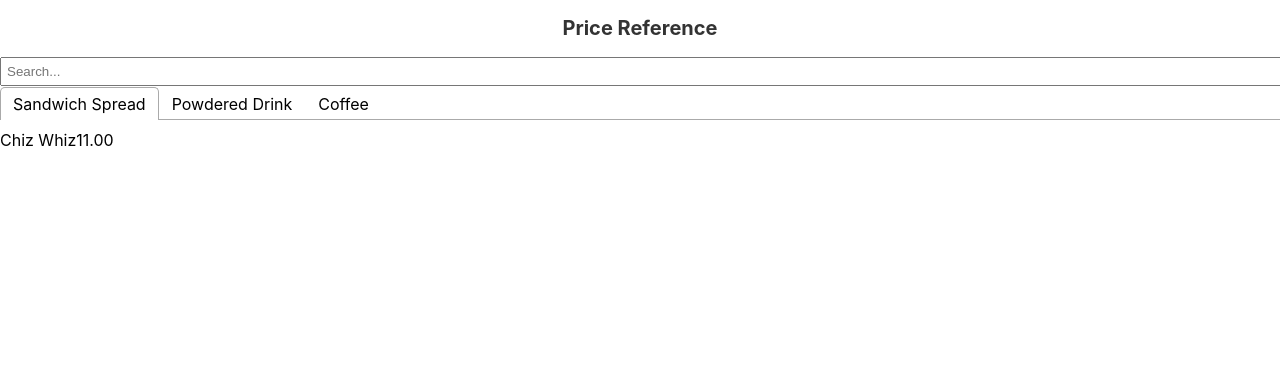
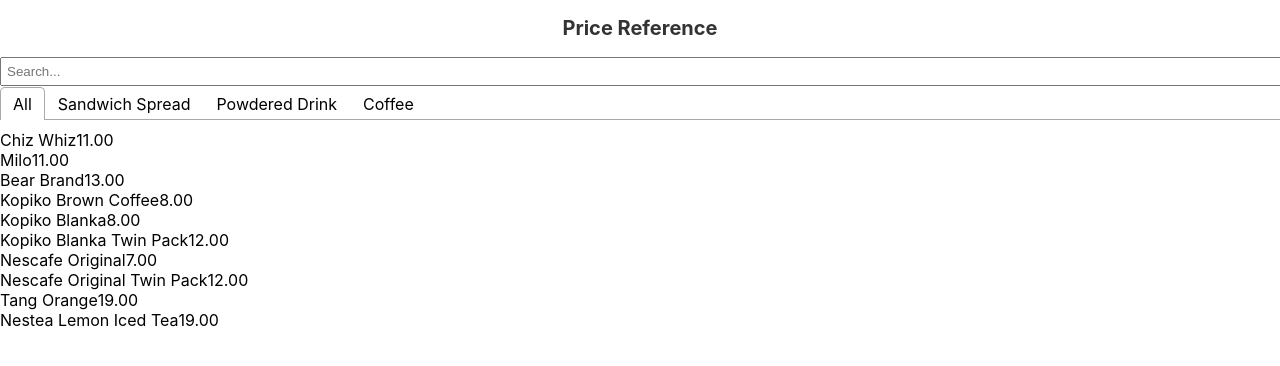
Before and after one commit to amielarce/price-reference, a React (Create React App) app: page / in a window 1280 px wide. Shown: the top 366 px of the page. Built offline with nearby package versions, Linux system fonts and the light colour scheme.

Commit message:
Added handling for "All" tab

```diff
--- a/src/components/ItemList.js
+++ b/src/components/ItemList.js
@@ -6,21 +6,36 @@
 export class ItemList extends Component {
   constructor(props) {
     super(props);
+    this.onSelectTab = this.onSelectTab.bind(this);
+    this.state = {selectedTab: 0};
+  }
+
+  onSelectTab(index, lastIndex) {
+    this.setState({selectedTab: index});
   }
 
   render() {
     const products = [];
     this.props.categories.forEach((category) => {
       const categoryItems = [];
+
       this.props.products.forEach((product) => {
-        const index = product.name.toLowerCase().indexOf(this.props.searchItem.toLowerCase());
-        console.log("index is: " + index);
-        if (category === product.category && index > -1) {
+        const index = product.name
+          .toLowerCase()
+          .indexOf(this.props.searchItem.toLowerCase());
+        const updatedCategory =
+          category === "All" ? product.category : category;
+        if (updatedCategory === product.category && index > -1) {
           categoryItems.push(
             <Item key={product.id} name={product.name} price={product.price} />
           );
         }
       });
+
+      if (categoryItems.length <= 0) {
+        categoryItems.push(<div>Item not found.</div>);
+      }
+
       products.push(<div>{categoryItems}</div>);
       console.log(products);
     });
@@ -30,7 +45,7 @@
     ));
 
     return (
-      <Tabs>
+      <Tabs selectedIndex={this.state.selectedTab} onSelect={this.onSelectTab}>
         <TabList>{categoryList}</TabList>
         {products.map((product, index) => (
           <TabPanel key={index}>{product}</TabPanel>
--- a/src/components/PriceReference.js
+++ b/src/components/PriceReference.js
@@ -19,6 +19,7 @@
 
   getUniqueCategories(product) {
     const categorySet = new Set();
+    categorySet.add("All"); // Initial category
     product.forEach((product) => {
       categorySet.add(product.category);
     });
```
